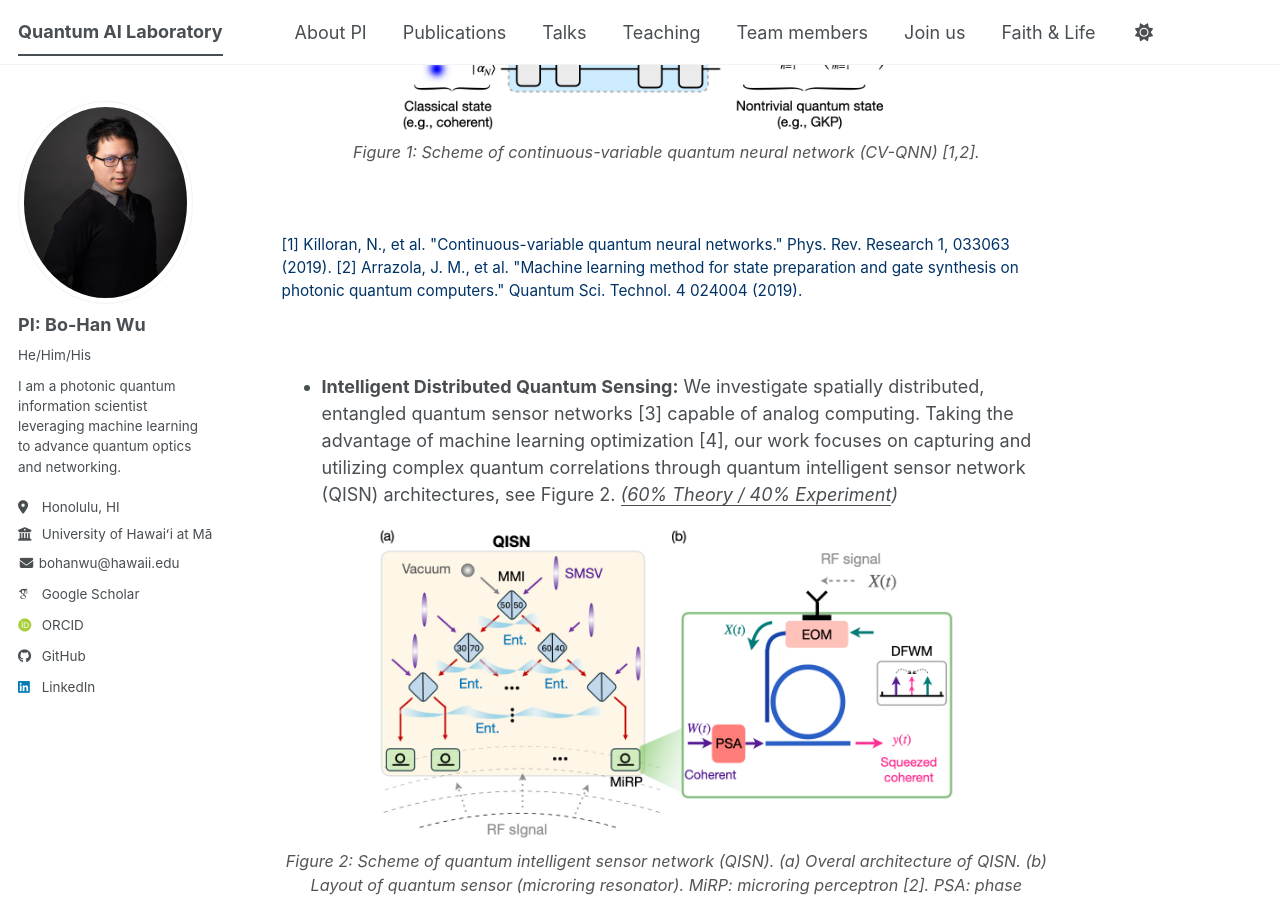
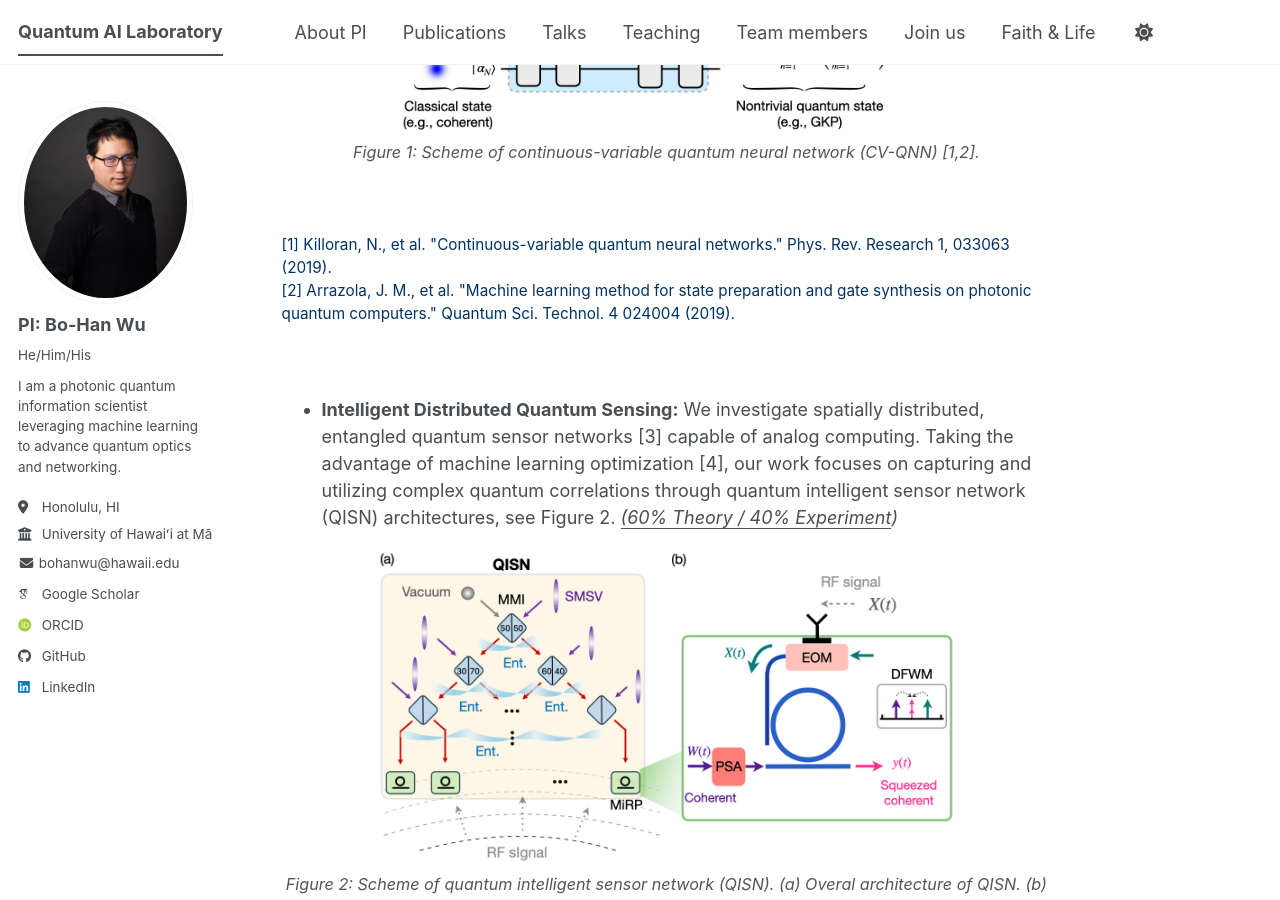
Before and after one commit to go705/go705.github.io, a Jekyll site: the page built from _pages/about.md, in a window 1280 px wide and 900 px high, scrolled down 837 px. Built offline with Jekyll 4.4.1, drawn with Linux system fonts in a browser that asks for light colours; some web fonts are replaced; a script bundle is joined from its source files by our own code; library files that are not in the unit come from our copies.

Commit message:
Update about.md

```diff
--- a/_pages/about.md
+++ b/_pages/about.md
@@ -21,7 +21,7 @@ We specialize in four key research thrusts:
 </div>
 
 <div style="font-size: 0.85em; margin-bottom: 70px;">
-  <a href="https://doi.org/10.1103/PhysRevResearch.1.033063" target="_blank" style="color: #003366; text-decoration: none;">[1] Killoran, N., et al. "Continuous-variable quantum neural networks." Phys. Rev. Research 1, 033063 (2019).</a>
+  <a href="https://doi.org/10.1103/PhysRevResearch.1.033063" target="_blank" style="color: #003366; text-decoration: none;">[1] Killoran, N., et al. "Continuous-variable quantum neural networks." Phys. Rev. Research 1, 033063 (2019).</a><br>
   <a href="https://iopscience.iop.org/article/10.1088/2058-9565/aaf59e" target="_blank" style="color: #003366; text-decoration: none;">[2] Arrazola, J. M., et al. "Machine learning method for state preparation and gate synthesis on photonic quantum computers." Quantum Sci. Technol. 4 024004 (2019).</a>
 </div>
 
```
